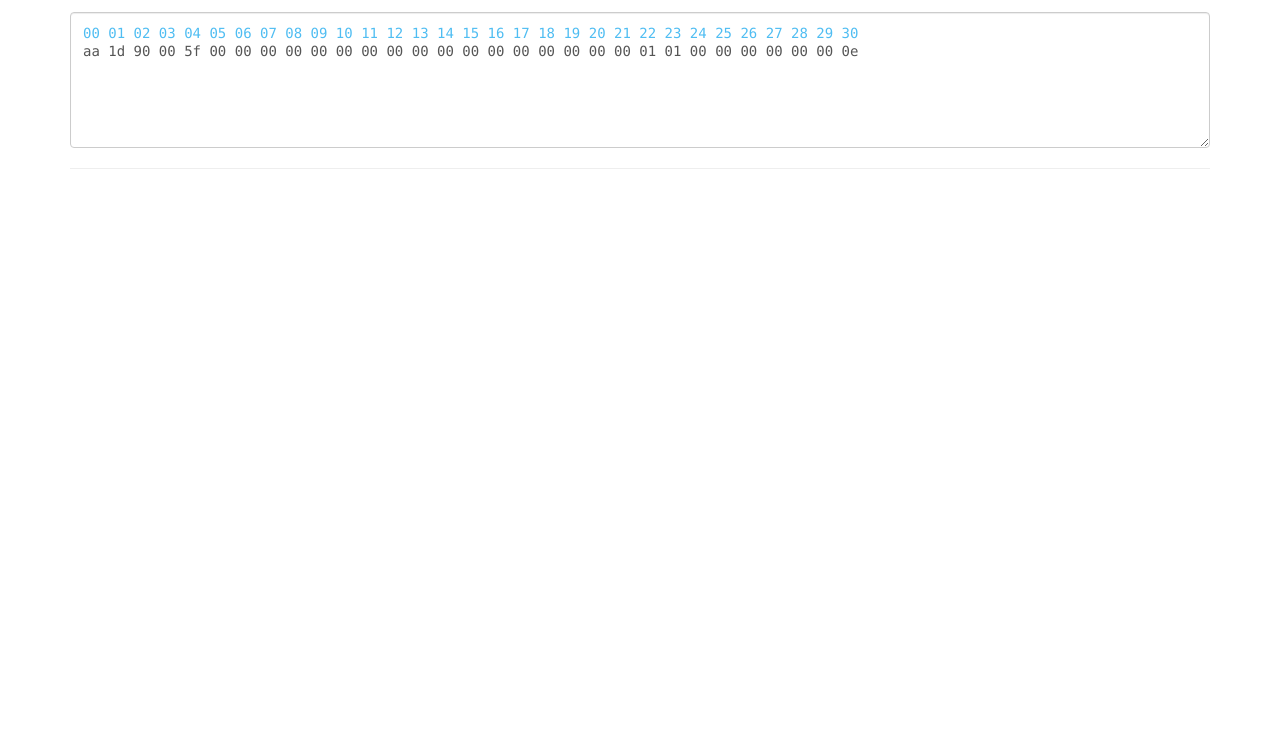
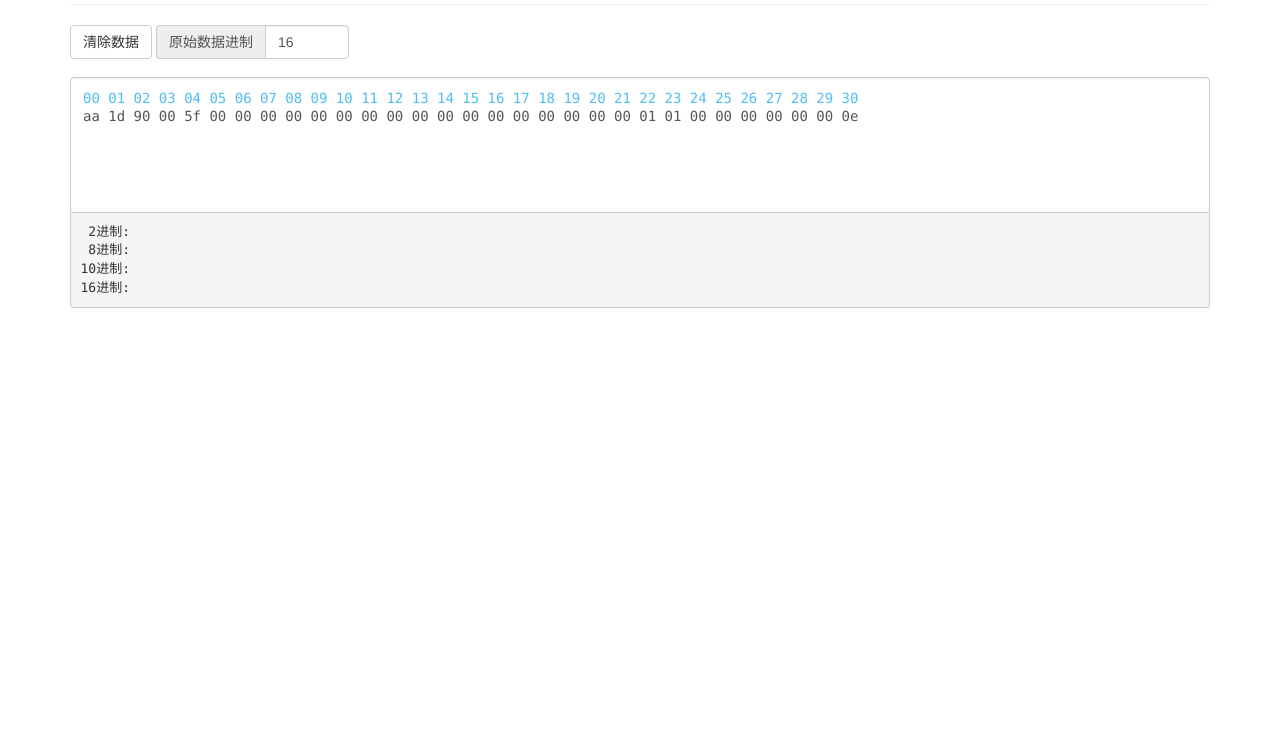
Before and after one commit to Bijiabo/FAE_TOOL, a plain HTML site: page index.html in a window 1280 px wide. Shown: the part 62-800 px from the top of the page. Drawn offline with Linux system fonts and the light colour scheme.

Commit message:
添加选中内容进制自动转换

```diff
--- a/index.html
+++ b/index.html
@@ -3,7 +3,7 @@
 <head>
     <meta charset="UTF-8">
     <meta name="viewport" content="width=device-width, initial-scale=1, maximum-scale=1, user-scalable=no">
-    <title>Title</title>
+    <title>Serial Port Data Convert Tool</title>
     <!--styles-->
     <link rel="stylesheet" href="static/css/bootstrap.css">
     <link rel="stylesheet" href="static/css/main.css">
@@ -20,13 +20,31 @@
 
 <div id="app">
     <div class="container">
-        <h3>Serial Port XXX Tool</h3>
+        <h3>Serial Port Data Convert Tool</h3>
+        <hr>
+        <form class="form-inline" role="form">
+            <div class="form-group">
+                <a class="btn btn-default" @click="clear">清除数据</a>
+            </div>
+
+            <div class="form-group">
+                <div class="input-group">
+                    <div class="input-group-addon">原始数据进制</div>
+                    <input type="number" min="2" max="128" class="form-control" v-model="originalNumberSystem">
+                </div>
+            </div>
+        </form>
         <div class="user-input-container">
-            <textarea class="form-control monospaced-font user-input" rows="3" v-model="userInput"></textarea>
+            <textarea class="form-control monospaced-font user-input" rows="3" v-model="userInput" ></textarea>
             <textarea class="form-control monospaced-font computed-result" rows="3" v-model="computedResult"></textarea>
         </div>
-        <hr>
+        <pre class="number-system-convert-result">
+ 2进制:  {{ selectedTo2 }}
+ 8进制:  {{ selectedTo8 }}
+10进制:  {{ selectedTo10 }}
+16进制:  {{ selectedTo16 }}</pre>
     </div>
+
 
 
 </div>
--- a/static/css/main.css
+++ b/static/css/main.css
@@ -1,3 +1,19 @@
+* {
+    -webkit-user-select: none;
+    -moz-user-select: none;
+    -ms-user-select: none;
+    user-select: none;
+}
+.selectable {
+
+}
+input, textarea /*.contenteditable?*/ {
+    -webkit-touch-callout:default;
+    -webkit-user-select:text;
+    -moz-user-select:text;
+    -ms-user-select:text;
+    user-select:text;
+}
 .serial-data-item {
     margin-bottom: 6px;
 }
@@ -23,9 +39,17 @@
     padding-top: 20px;
     background: none;
     line-height: 36px;
+    resize: none;
 }
 .user-input-container .user-input {
-
+    border-bottom-left-radius: 0;
+    border-bottom-right-radius: 0;
+}
+.user-input-container .user-input::selection {
+    text-shadow: 3px 3px 2px #27ae60;
+    /*background: rgba(0,0,0,0.5);*/
+    text-decoration: underline;
+    color: #CE1311;
 }
 .computed-result {
     position: absolute;
@@ -33,7 +57,11 @@
     z-index: -1;
     border-color: transparent;
     box-shadow: none;
-    resize: none;
     height: 100%;
     color: #4FBDF2;
 }
+.number-system-convert-result {
+    border-top: none;
+    border-top-left-radius: 0;
+    border-top-right-radius: 0;
+}
--- a/static/js/demo.js
+++ b/static/js/demo.js
@@ -1,6 +1,7 @@
 /**
  * Created by huchunbo on 2017/1/12.
  */
+
 function fillArray(value, len) {
     var arr = [];
     for (var i = 0; i < len; i++) {
@@ -36,7 +37,9 @@ var render = function() {
         el: '#app',
         data: {
             userInput: 'aa 1d 90 00 5f 00 00 00 00 00 00 00 00 00 00 00 00 00 00 00 00 00 01 01 00 00 00 00 00 00 0e',
-            message: ''
+            message: '',
+            userSelected: '',
+            originalNumberSystem: 16
         },
         computed: {
             serializationUserInput: function () {
@@ -59,10 +62,47 @@ var render = function() {
                     cache += ' ';
                 }
                 return cache;
+            },
+            selectedArray: function () {
+                var self = this;
+                return this.userSelected
+                    .replace(/[ ]{2,}/ig, ' ')
+                    .split(' ')
+                    .filter(function (x) {return x.length > 0;})
+                    .map(function(x){return parseInt(x, self.originalNumberSystem);});
+            },
+            selectedTo2: function () {
+                return this.selectedArray.map(function (x) {
+                    return x.toString(2);
+                }).join(' ');
+            },
+            selectedTo8: function () {
+                return this.selectedArray.map(function (x) {
+                    return x.toString(8);
+                }).join(' ');
+            },
+            selectedTo10: function () {
+                return this.selectedArray.map(function (x) {
+                    return x.toString(10);
+                }).join(' ');
+            },
+            selectedTo16: function () {
+                return this.selectedArray.map(function (x) {
+                    return x.toString(16);
+                }).join(' ');
             }
         },
         methods: {
+            clear: function () {
+                this.userInput = '';
+            }
+        },
+        mounted: function () {
+            var self = this;
+            document.addEventListener("selectionchange", function(e) {
 
+                self.userSelected = window.getSelection().toString();
+            }, false);
         }
     });
 };
```
